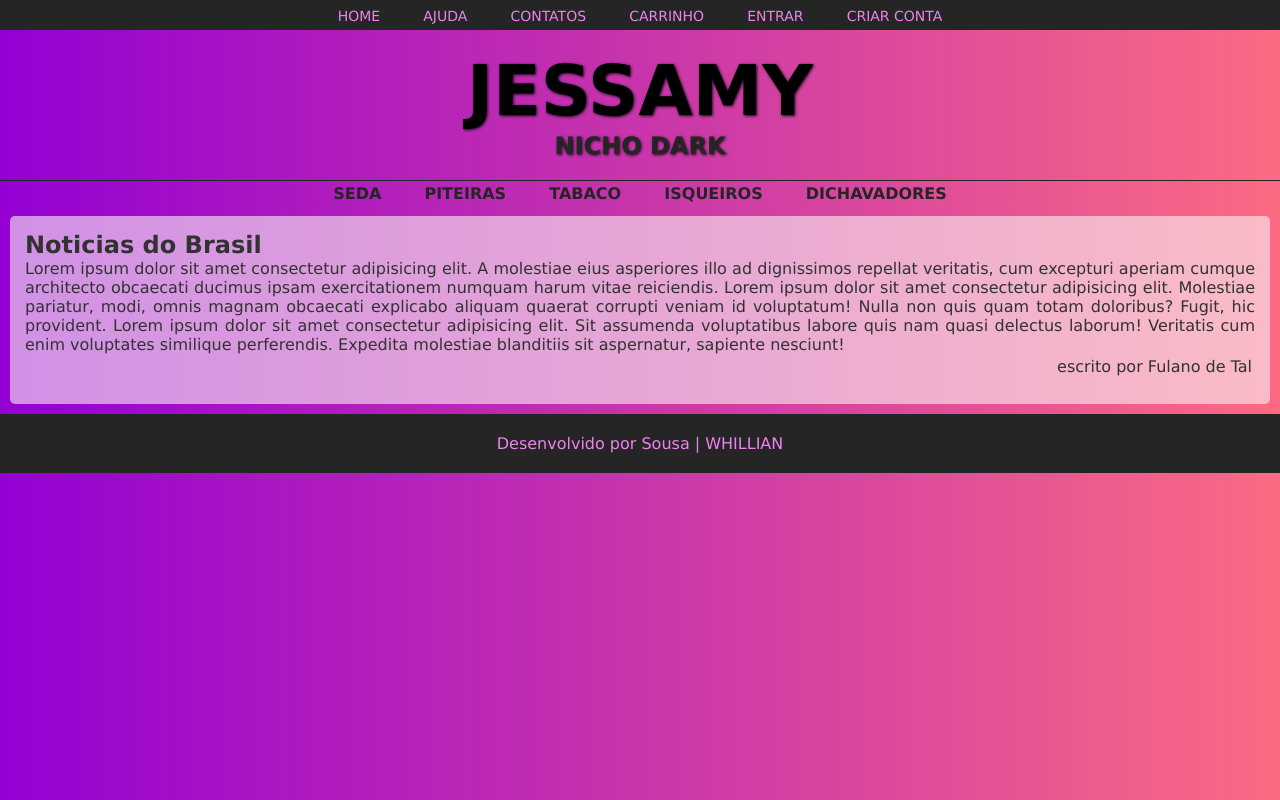
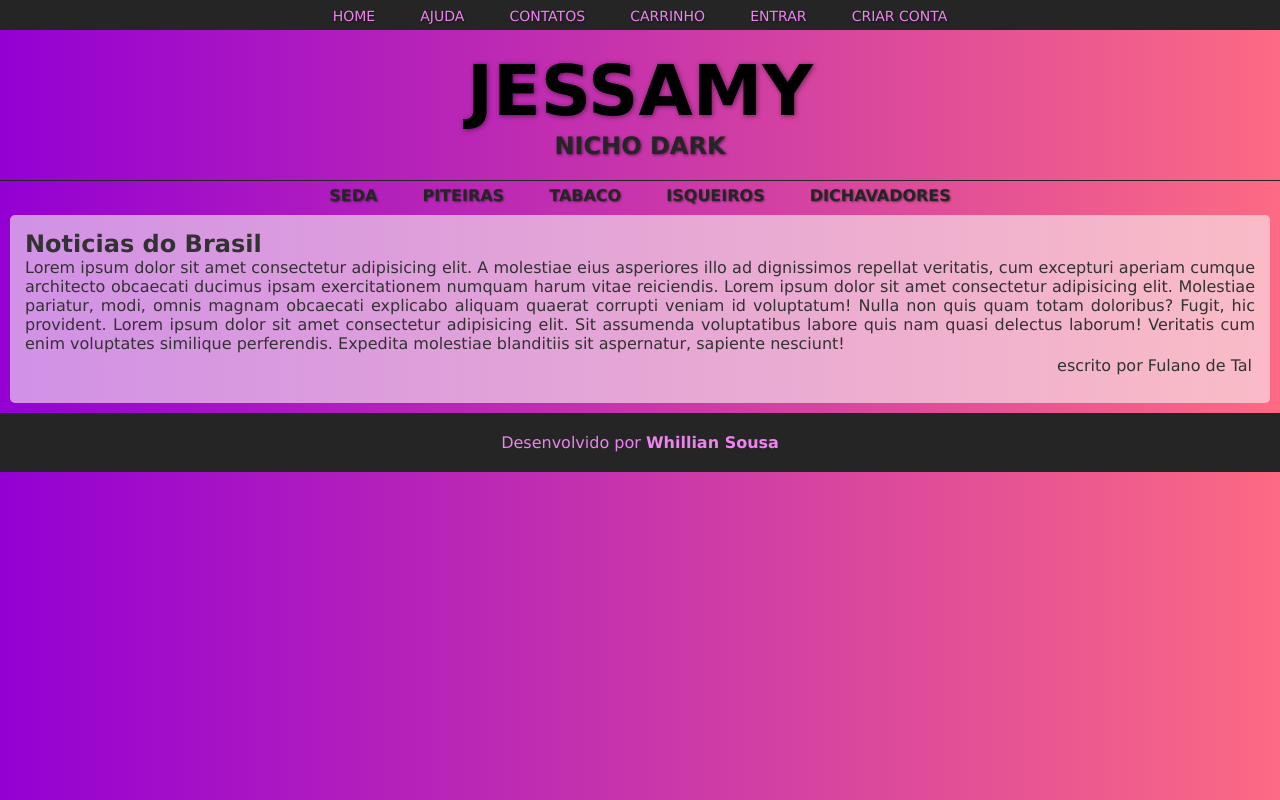
Before and after one commit to Whillian-Sousa/jessamy, a plain HTML site: page index.html in a window 1280 px wide. Drawn offline with Linux system fonts and the light colour scheme.

Commit message:
Update index.html

```diff
--- a/index.html
+++ b/index.html
@@ -1,10 +1,10 @@
 <!DOCTYPE html>
-<html lang="en">
+<html lang="pt-br">
 <head>
     <meta charset="UTF-8">
     <meta http-equiv="X-UA-Compatible" content="IE=edge">
     <meta name="viewport" content="width=device-width, initial-scale=1.0">
-    <title>Tags de Agrupamento</title>
+    <title>JESSAMY - Head Shop</title>
     <style>
         *{
             margin: 0px;
@@ -22,32 +22,31 @@
         .top{
             background-color: #252525;
             padding: 5px;
-            margin: 0px;
         }
         .top > a{
             color: violet;
             font-weight: 100;
             font-size: 14px;
         }
+
         .left{
-            text-align:left;
-            padding: 4px;
         }
+
         header > h1{
             font-size: 70px;
-            text-shadow: 1px 1px 3px rgb(10, 10, 10);
+            text-shadow: 1px 1px 5px rgba(10, 10, 10, 0.534);
             margin: 20px 0px 0px 0px;
 
         }
         header > h2{
             color: #252525;
-            text-shadow: 1px 1px 3px rgb(10, 10, 10);
+            text-shadow: 1px 1px 3px rgba(10, 10, 10, 0.603);
             margin: 0px 0px 20px 0px;
         }
         nav{
             font-size: 16px;
+            padding-top: 5px;
             border-top: 1px solid #252525;
-            padding: 3px;
         }
         nav > a{
             text-decoration: none;
@@ -55,14 +54,15 @@
             font-weight: bold;
             margin-right: 15px;
             margin-left: 15px;
-            padding: 4px;
+            transition-duration: .5s;
+            text-shadow: 1px 1px 2px rgba(10, 10, 10, 0.507);
+            padding: 5px;
         }
         nav > a:hover{
-            background-color: #f0f8ff34;
-            padding: 4px;
+            background-color: #f0f8ff50;
         }
         main{
-            background-color: rgba(250, 244, 244, 0.596);
+            background-color: #faf4f498;
             padding: 10px;
             margin: 10px;
             border-radius: 5px;
@@ -70,7 +70,6 @@
         article{
             color: #333233;
             padding: 5px;
-            border-radius: 4px;
             text-align: justify;
         }
         article > aside{
@@ -86,12 +85,15 @@
             color: violet;
             text-align: center;
             padding: 20px;
-            margin: 0px;
-            bottom: 0;
             bottom: 0px;
         }
         footer > p{
             margin:0px;
+        }
+        footer a{
+            color: violet;
+            text-decoration: none;
+            font-weight: bold;
         }
     </style>
 </head>
@@ -134,7 +136,7 @@
         </section>
     </main>
     <footer>
-        <p>Desenvolvido por Sousa | WHILLIAN</p>
+        <p>Desenvolvido por <a href="https://github.com/Whillian-Sousa" target="_blank">Whillian Sousa</a></p>
     </footer>
 </body>
 </html>
```
